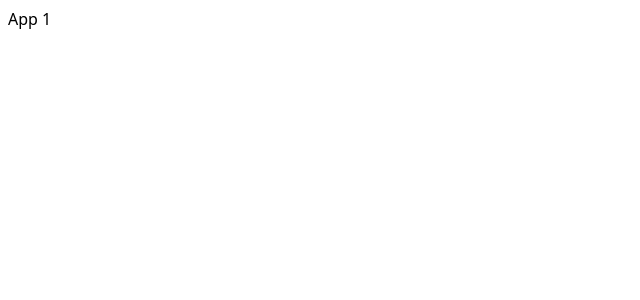
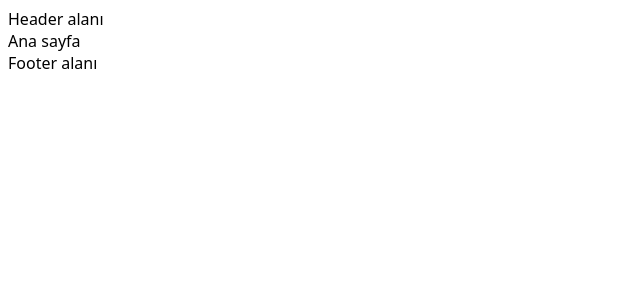
Before and after one commit to hasantktledu/hafta14, a React (Create React App) app: page / in a window 1280 px wide. Shown: the top 300 px of the page, without its empty margins (0-640 px from the left). Built offline with nearby package versions, Linux system fonts and the light colour scheme.

Commit message:
router giriş yapıldı. Outlet oluşturuldu

```diff
--- a/package.json
+++ b/package.json
@@ -34,5 +34,8 @@
       "last 1 firefox version",
       "last 1 safari version"
     ]
+  },
+  "devDependencies": {
+    "react-router-dom": "^6.26.1"
   }
 }
--- a/src/App.js
+++ b/src/App.js
@@ -1,11 +1,26 @@
+import { BrowserRouter, Route, Routes } from 'react-router-dom';
 import './App.css';
+import { Sablon } from './ekranlar/Sablon';
+import { Anasayfa } from './ekranlar/Anasayfa';
+import { Blog } from './ekranlar/Blog';
+import { Iletisim } from './ekranlar/Iletisim';
+import { SayfaYok } from './ekranlar/SayfaYok';
 
 function App() {
-  return (
-    <>
-      App 1
-    </>
-  );
+
+
+    return (
+      <BrowserRouter>
+        <Routes>
+          <Route path="/" element={<Sablon />}>
+            <Route index element={<Anasayfa />} />
+            <Route path="blog" element={<Blog />} />
+            <Route path="iletisim" element={<Iletisim />} />
+            <Route path="*" element={<SayfaYok />} />
+          </Route>
+        </Routes>
+      </BrowserRouter>
+    )
 }
 
 export default App;
--- /dev/null
+++ b/src/ekranlar/Anasayfa.jsx
@@ -0,0 +1,9 @@
+export function Anasayfa() {
+
+
+    return (
+        <>
+            <div>Ana sayfa</div>
+        </>
+    )
+}
--- /dev/null
+++ b/src/ekranlar/Blog.jsx
@@ -0,0 +1,9 @@
+export function Blog() {
+
+
+    return (
+        <>
+            <div>Blog</div>
+        </>
+    )
+}
--- /dev/null
+++ b/src/ekranlar/Iletisim.jsx
@@ -0,0 +1,9 @@
+export function Iletisim() {
+
+
+    return (
+        <>
+            <div>İletişim</div>
+        </>
+    )
+}
--- /dev/null
+++ b/src/ekranlar/Sablon.jsx
@@ -0,0 +1,13 @@
+import { Outlet } from "react-router-dom";
+
+export function Sablon() {
+
+
+    return (
+        <>
+            <header>Header alanı</header>
+            <Outlet />
+            <footer>Footer alanı</footer>
+        </>
+    )
+}
--- /dev/null
+++ b/src/ekranlar/SayfaYok.jsx
@@ -0,0 +1,9 @@
+export function SayfaYok() {
+
+
+    return (
+        <>
+            <div>Aradığınız ekran bulunamadı..</div>
+        </>
+    )
+}
```
Also changed, not shown: 1 other file (tests, documents, lock files or other folders).
